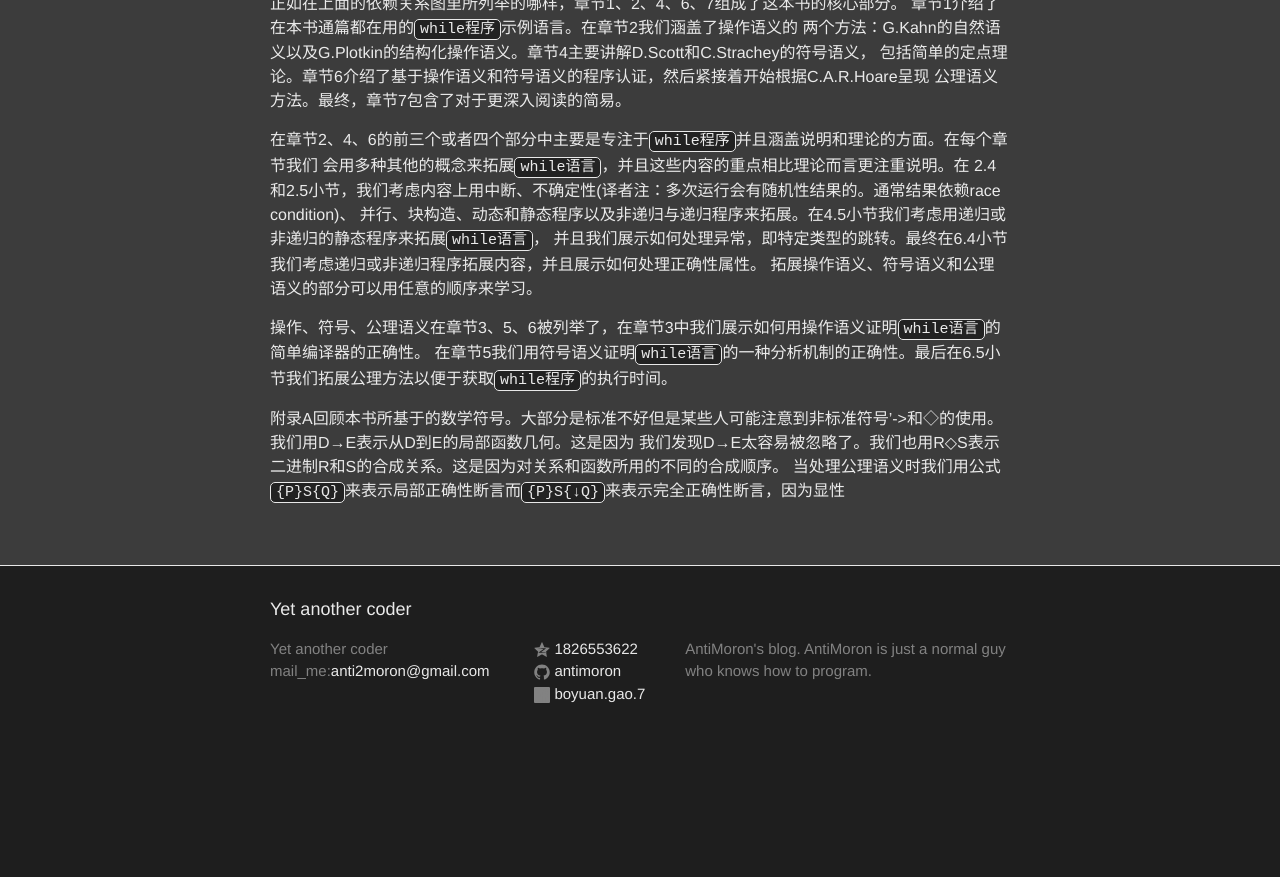
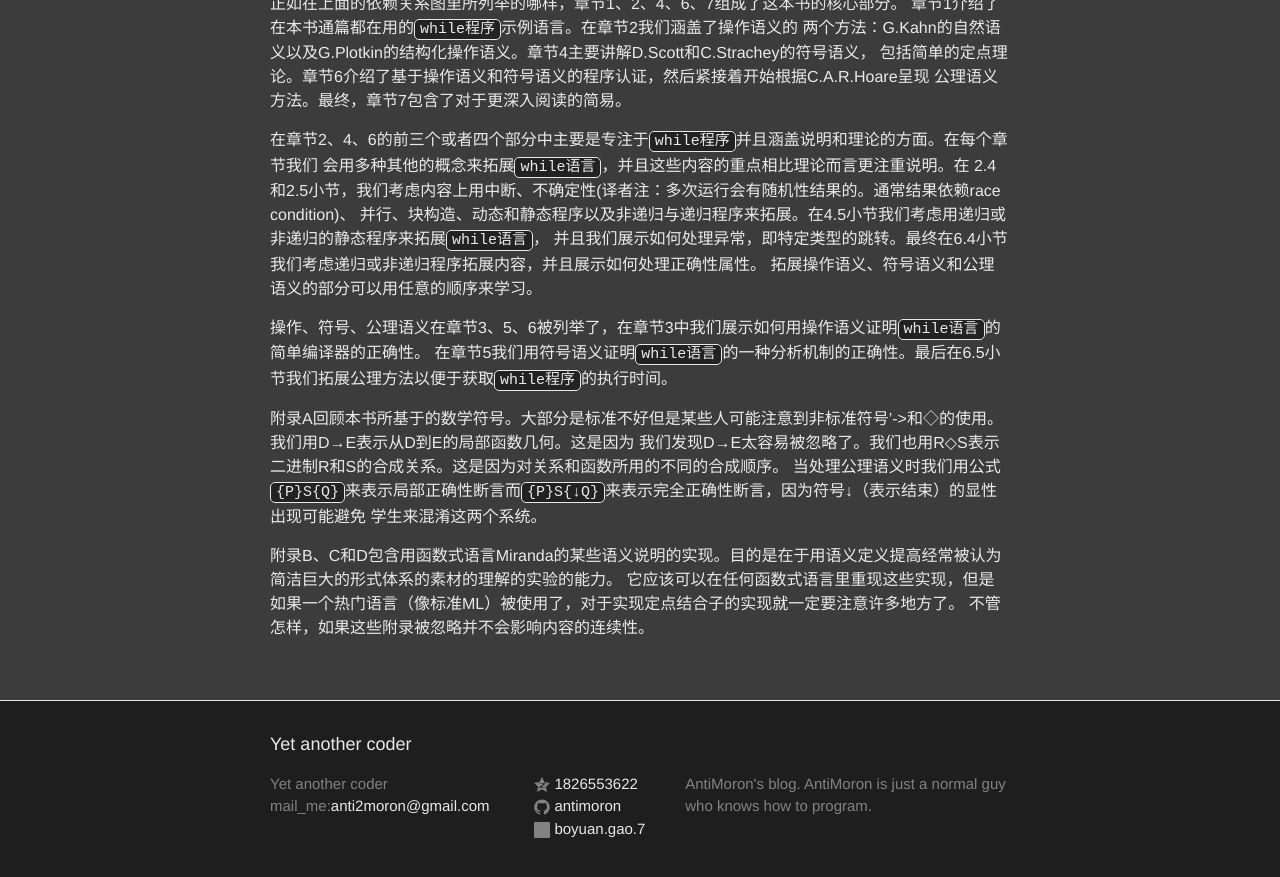
Before and after one commit to QAQMiao/antimoron.github.io, a Jekyll site: the page built from _posts/2015-05-18-Semantics-With-Applications-Chapter1.markdown, in a window 1280 px wide and 900 px high, scrolled down 1477 px. Shown: the top 877 px of the window. Built offline with Jekyll 4.4.1, drawn with Linux system fonts in a browser that asks for light colours; before the commit the page ends 2242 px from its top, so only the background shows below that.

Commit message:
Update post

````diff
--- a/_posts/2015-05-18-Semantics-With-Applications-Chapter1.markdown
+++ b/_posts/2015-05-18-Semantics-With-Applications-Chapter1.markdown
@@ -57,4 +57,9 @@ categories: technology
 
 附录A回顾本书所基于的数学符号。大部分是标准不好但是某些人可能注意到非标准符号'->和◇的使用。我们用D→E表示从D到E的局部函数几何。这是因为
 我们发现D→E太容易被忽略了。我们也用R◇S表示二进制R和S的合成关系。这是因为对关系和函数所用的不同的合成顺序。
-当处理公理语义时我们用公式```{P}S{Q}```来表示局部正确性断言而```{P}S{↓Q}```来表示完全正确性断言，因为显性
+当处理公理语义时我们用公式```{P}S{Q}```来表示局部正确性断言而```{P}S{↓Q}```来表示完全正确性断言，因为符号↓（表示结束）的显性出现可能避免
+学生来混淆这两个系统。
+
+附录B、C和D包含用函数式语言Miranda的某些语义说明的实现。目的是在于用语义定义提高经常被认为简洁巨大的形式体系的素材的理解的实验的能力。
+它应该可以在任何函数式语言里重现这些实现，但是如果一个热门语言（像标准ML）被使用了，对于实现定点结合子的实现就一定要注意许多地方了。
+不管怎样，如果这些附录被忽略并不会影响内容的连续性。
````
